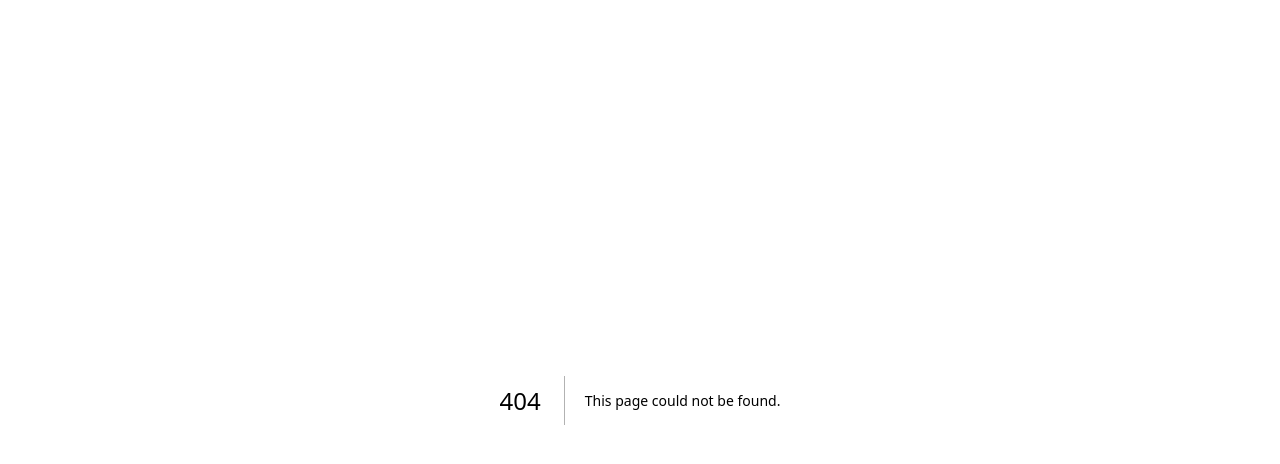
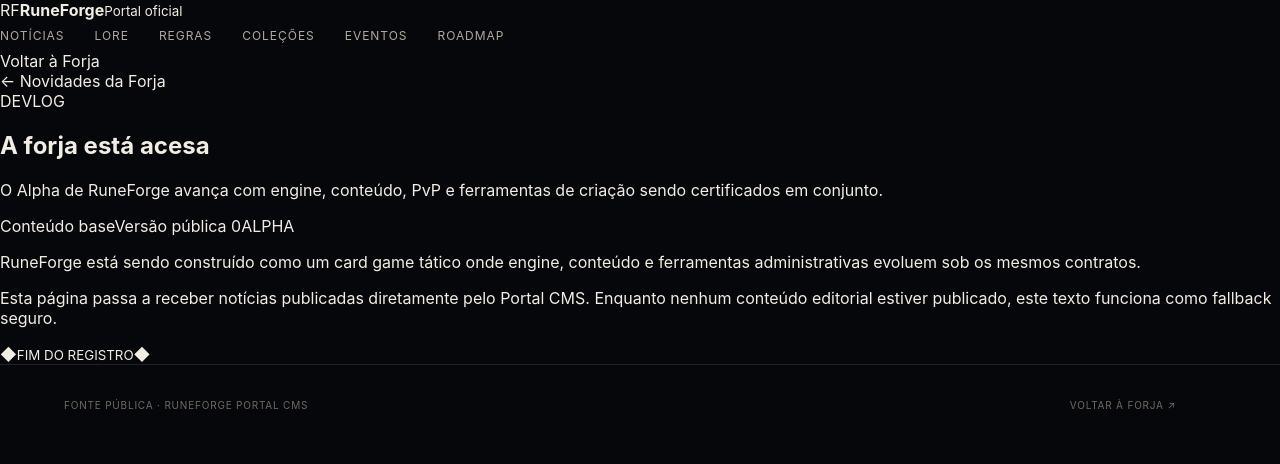
Before and after one commit to EntropiaEKaos/SiteRuneForged, a Next.js app: page /news/a-forja-esta-acesa in a window 1280 px wide. Before the commit this address had no page. Shown: the top 464 px of the page. Built offline with nearby package versions, Linux system fonts and the light colour scheme.

Commit message:
feat(portal): add news public detail

```diff
--- /dev/null
+++ b/src/app/news/[slug]/page.tsx
@@ -0,0 +1,5 @@
+import { PortalSectionArticle } from "@/components/PortalEditorial";
+
+export default function Page({ params }: { params: { slug: string } }) {
+  return <PortalSectionArticle section="news" slug={params.slug} />;
+}
```
